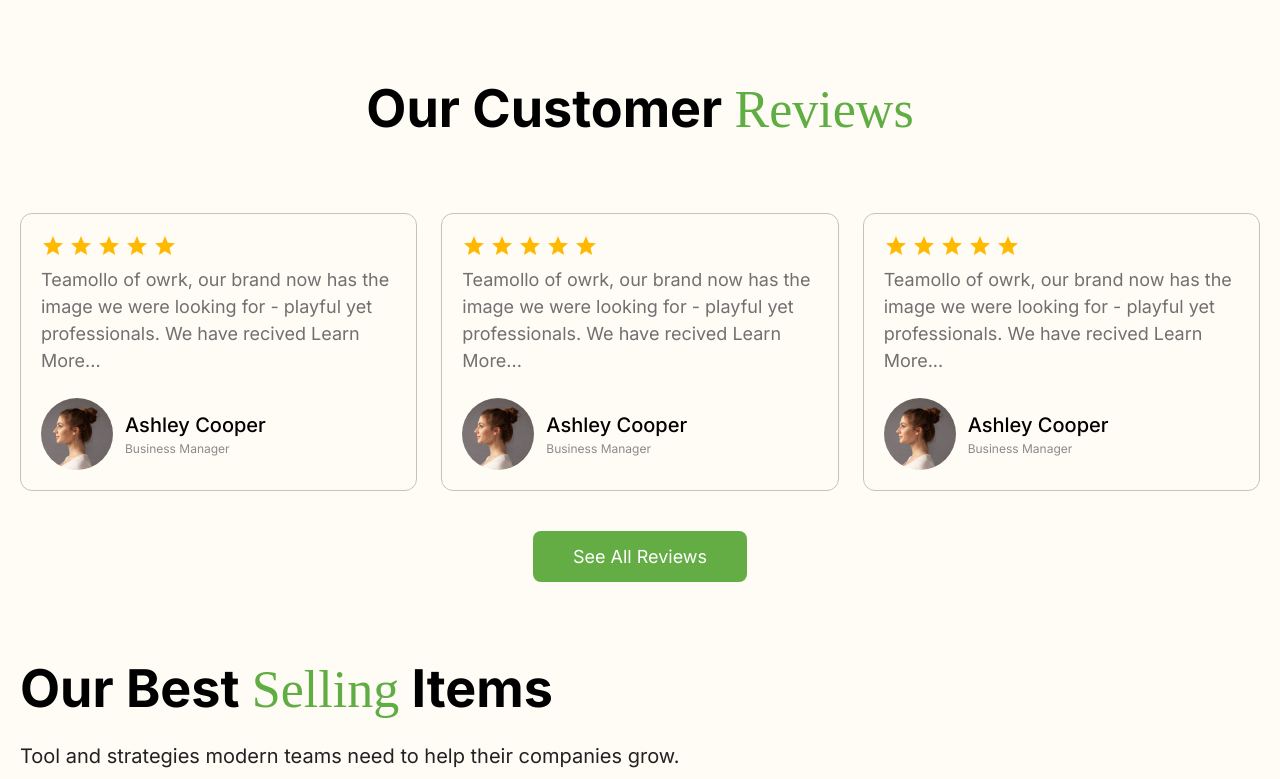
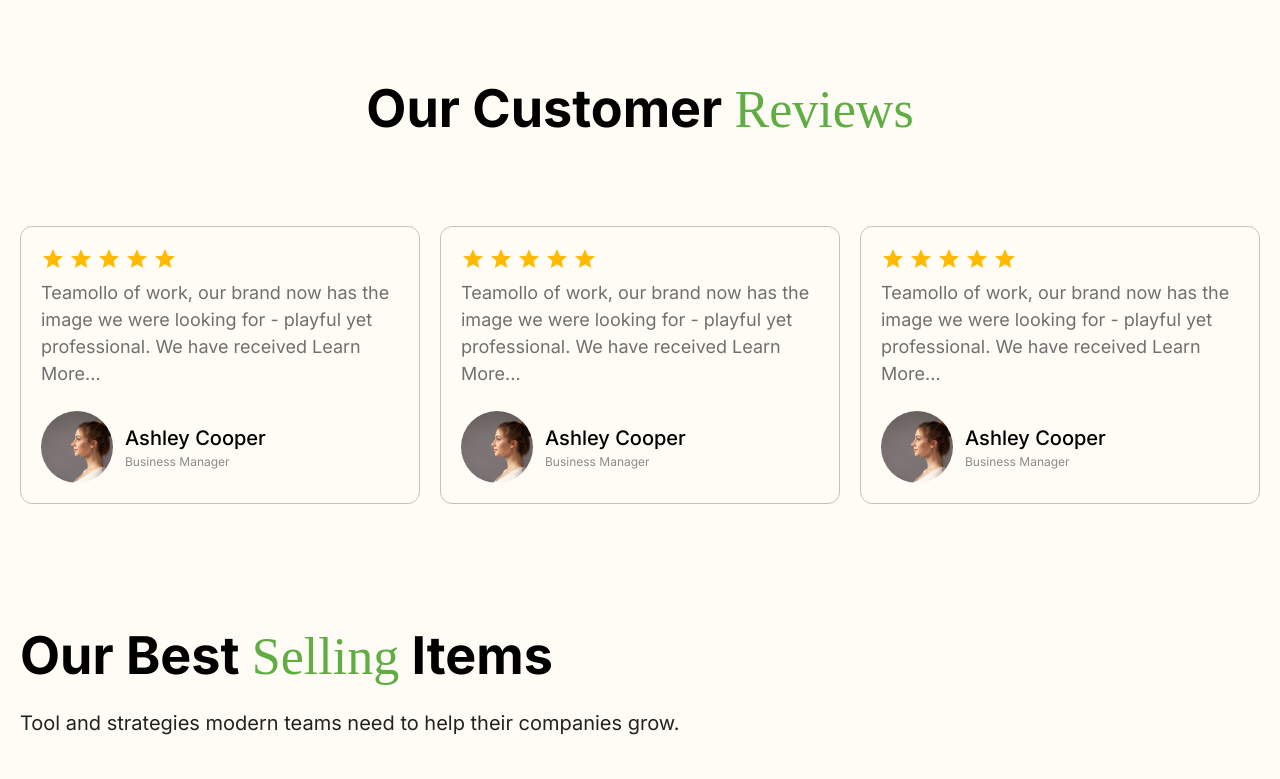
Before and after one commit to GuriWeb31/Glowvy, a React (Vite) app: page / in a window 1280 px wide. Shown: the part 3053-3832 px from the top of the page. Built offline with nearby package versions, Linux system fonts and the light colour scheme; a web font is replaced by a local one.

Commit message:
slider update

```diff
--- a/src/App.css
+++ b/src/App.css
@@ -99,3 +99,9 @@ input#email:focus {
 .yellow-star {
     filter: brightness(0) saturate(100%) invert(65%) sepia(81%) saturate(748%) hue-rotate(1deg) brightness(101%) contrast(101%);
 }
+.swiper-button-next, .swiper-button-prev {
+    display: none !important;
+}
+.swiper-pagination.swiper-pagination-clickable.swiper-pagination-bullets.swiper-pagination-horizontal {
+    display: none;
+}
--- a/src/screens/CutomerReviews/index.jsx
+++ b/src/screens/CutomerReviews/index.jsx
@@ -1,29 +1,33 @@
-import React, { useEffect, useRef, useState } from 'react'
-import stars from '../../assets/images/stars.svg'
-import profileadmin from '../../assets/images/profileadmin.jpg'
+import React, { useEffect, useRef, useState } from "react";
+import { Swiper, SwiperSlide } from "swiper/react";
+import { Navigation, Pagination, Autoplay } from "swiper/modules";
+
+import "swiper/css";
+import "swiper/css/navigation";
+import "swiper/css/pagination";
+
+import stars from "../../assets/images/stars.svg";
+import profileadmin from "../../assets/images/profileadmin.jpg";
 
 const CustomerReviews = () => {
   const sectionRef = useRef(null);
   const [visible, setVisible] = useState(false);
 
-  // 👇 Scroll animation trigger
   useEffect(() => {
     const observer = new IntersectionObserver(
-      ([entry]) => {
-        if (entry.isIntersecting) setVisible(true);
-      },
+      ([entry]) => entry.isIntersecting && setVisible(true),
       { threshold: 0.4 }
     );
 
-    if (sectionRef.current) observer.observe(sectionRef.current);
+    sectionRef.current && observer.observe(sectionRef.current);
     return () => observer.disconnect();
   }, []);
 
-  const reviews = [1, 2, 3];
+  const reviews = [1, 2, 3, 4, 5];
 
   return (
-    <section ref={sectionRef} className='px-5 py-8 pt-10'>
-      <div className='max-w-7xl m-auto'>
+    <section ref={sectionRef} className="px-5 py-8 pt-10">
+      <div className="max-w-7xl m-auto">
 
         <h2 className="text-[52px] text-center font-bold mb-16">
           Our Customer{" "}
@@ -32,51 +36,83 @@ const CustomerReviews = () => {
           </span>
         </h2>
 
-        <div className='grid grid-cols-1 xl:grid-cols-3 lg:grid-cols-3 md:grid-cols-3 gap-6'>
+        {/* ⭐ Swiper Slider */}
+       <Swiper
+  slidesPerView={1}
+  spaceBetween={20}
+  navigation
+  pagination={{ clickable: true }}
+
+  /* ⭐ SMOOTH + SLOW + NO JUMP */
+  loop={true}
+  speed={900}
+  autoplay={{
+    delay: 2800,
+    disableOnInteraction: false,
+  }}
+
+  breakpoints={{
+    768: { slidesPerView: 2 },
+    1024: { slidesPerView: 3 },
+  }}
+
+  modules={[Navigation, Pagination, Autoplay]}
+  className="pb-10"
+>
+
           {reviews.map((item, index) => (
+            <SwiperSlide key={index}>
               <div
-              key={index}
-              className={`transition-all duration-700
-                ${visible ? "opacity-100 translate-y-0" : "opacity-0 translate-y-10"}`}
-              style={{ transitionDelay: `${index * 250}ms` }} // 👈 stagger delay
+                className={`transition-all duration-700 ${
+                  visible
+                    ? "opacity-100 translate-y-0"
+                    : "opacity-0 translate-y-10"
+                }`}
+                style={{ transitionDelay: `${index * 200}ms` }}
               >
-              <div className='border border-[#c5c2bc] p-5 rounded-[12px] hover:bg-[#f4f1e9] duration-300'>
-                <div className='flex gap-1'>
-                  <img src={stars} alt='' className='yellow-star' />
-                  <img src={stars} alt='' className='yellow-star' />
-                  <img src={stars} alt='' className='yellow-star' />
-                  <img src={stars} alt='' className='yellow-star' />
-                  <img src={stars} alt='' className='yellow-star' />
+                <div className="border border-[#c5c2bc] p-5 rounded-[12px] hover:bg-[#f4f1e9] duration-300">
+                  <div className="flex gap-1">
+                    {[...Array(5)].map((_, i) => (
+                      <img
+                        key={i}
+                        src={stars}
+                        alt=""
+                        className="yellow-star"
+                      />
+                    ))}
                   </div>
 
-                <p className='text-[#707070] text-[18px] mt-2'>
-                  Teamollo of owrk, our brand now has the image we were looking
-                  for - playful yet professionals. We have recived Learn More...
+                  <p className="text-[#707070] text-[18px] mt-2">
+                    Teamollo of work, our brand now has the image we were
+                    looking for - playful yet professional. We have received
+                    Learn More...
                   </p>
 
-                <div className='flex items-center gap-3 mt-6'>
+                  <div className="flex items-center gap-3 mt-6">
                     <img
                       src={profileadmin}
-                    alt=''
-                    className='h-18 w-18 object-cover rounded-full object-bottom-right'
+                      alt=""
+                      className="h-18 w-18 object-cover rounded-full"
                     />
-
                     <div>
-                    <h3 className='text-[20px] font-medium'>Ashley Cooper</h3>
-                    <p className='text-[12px] text-[#8b8b8b]'>Business Manager</p>
+                      <h3 className="text-[20px] font-medium">Ashley Cooper</h3>
+                      <p className="text-[12px] text-[#8b8b8b]">
+                        Business Manager
+                      </p>
                     </div>
                   </div>
                 </div>
               </div>
+            </SwiperSlide>
           ))}
-        </div>
+        </Swiper>
 
-        <button className="bg-[#63ad44] text-white px-10 py-3 text-[18px] rounded-[8px] mt-10 hover:bg-[#011e10] duration-300 m-auto block">
+        {/* <button className="bg-[#63ad44] text-white px-10 py-3 text-[18px] rounded-[8px] mt-10 hover:bg-[#011e10] duration-300 m-auto block">
           See All Reviews
-        </button>
+        </button> */}
       </div>
     </section>
-  )
-}
+  );
+};
 
 export default CustomerReviews;
```
Lines whose indentation alone changed are shown as unchanged.
